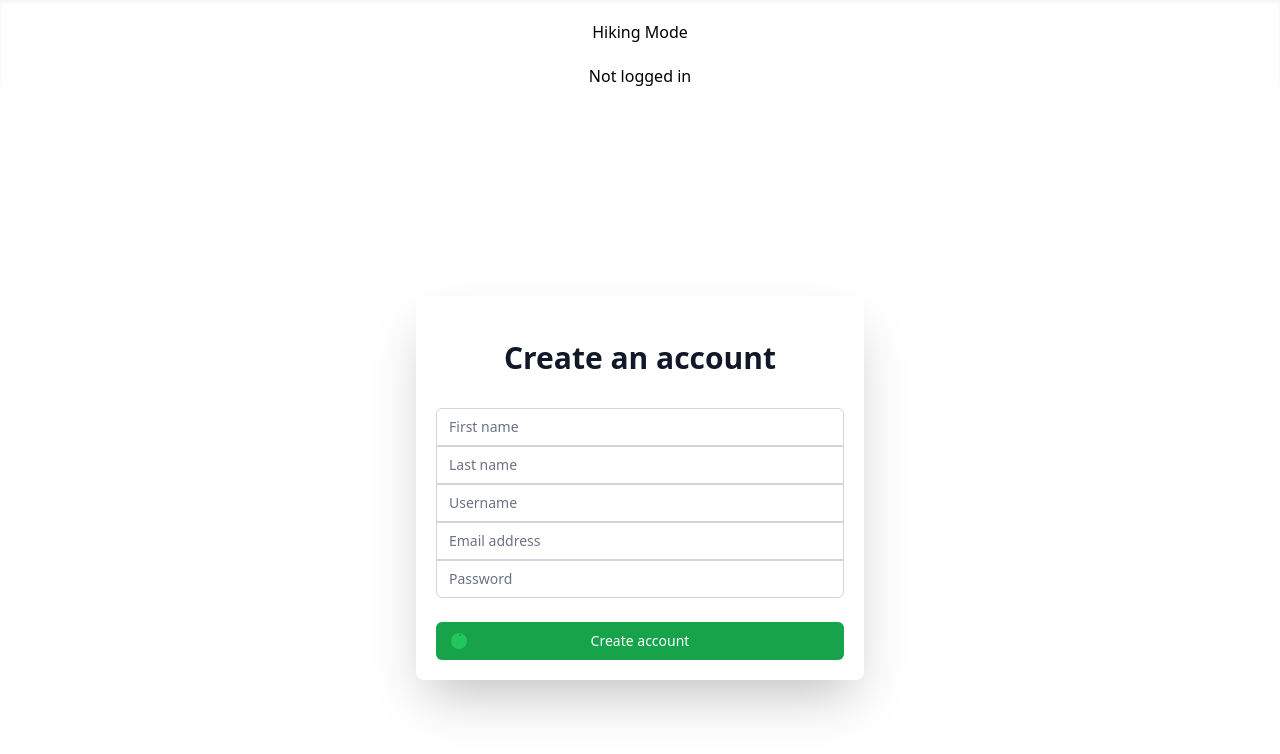
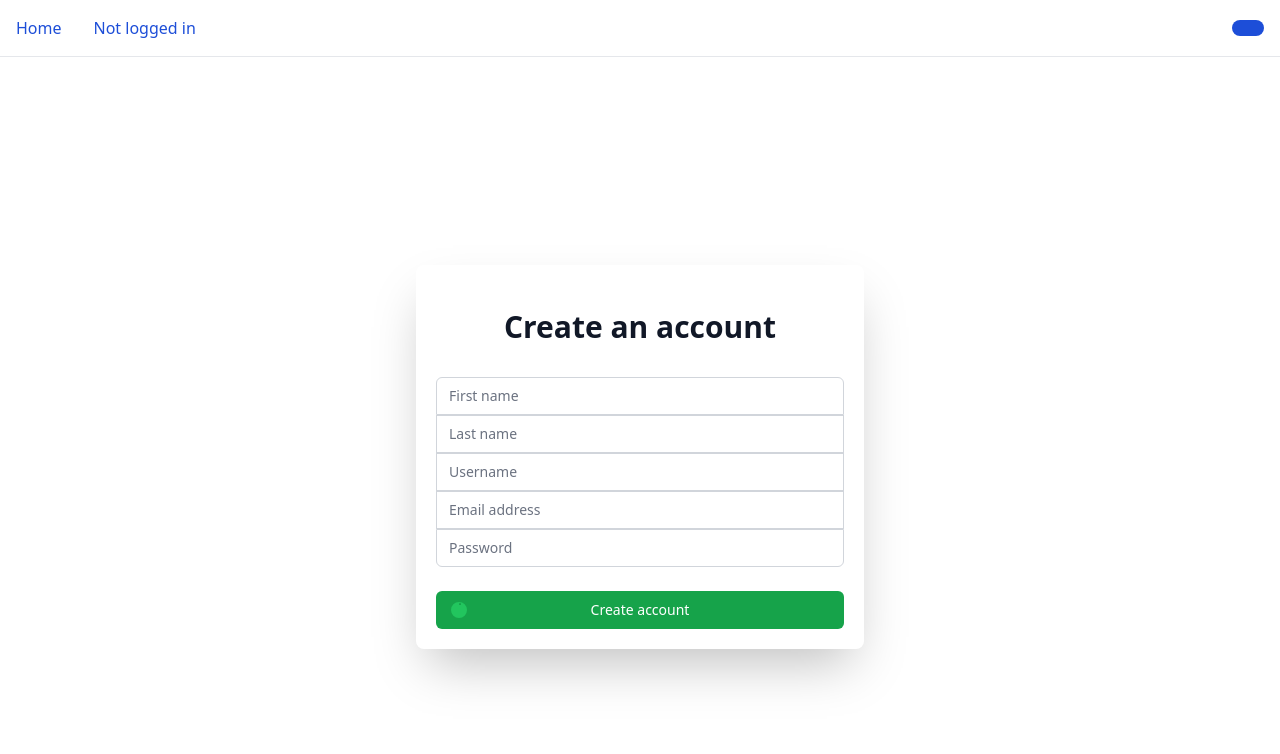
Before and after one commit to Keenan-Nicholson/hiking-app, a React (Vite) app in the folder frontend/: page /create-account in a window 1280 px wide. Shown: the top 754 px of the page. Built offline with nearby package versions, Linux system fonts and the light colour scheme; no server answers.

Commit message:
dropzone and upload gpx button -- no functionality

```diff
--- /dev/null
+++ b/frontend/src/components/DropZone.tsx
@@ -0,0 +1,34 @@
+export const DropZone = () => {
+  return (
+    <div className="flex items-center justify-center w-full">
+      <label
+        htmlFor="dropzone-file"
+        className="flex flex-col items-center justify-center w-full h-64 border-2 border-gray-300 border-dashed rounded-lg cursor-pointer bg-gray-50 dark:hover:bg-bray-800 dark:bg-gray-700 hover:bg-gray-100 dark:border-gray-600 dark:hover:border-gray-500 dark:hover:bg-gray-600"
+      >
+        <div className="flex flex-col items-center justify-center p-5">
+          <svg
+            className="w-8 h-8 mb-4 text-gray-500 dark:text-gray-400"
+            aria-hidden="true"
+            xmlns="http://www.w3.org/2000/svg"
+            fill="none"
+            viewBox="0 0 20 16"
+          >
+            <path
+              stroke="currentColor"
+              stroke-linecap="round"
+              stroke-linejoin="round"
+              stroke-width="2"
+              d="M13 13h3a3 3 0 0 0 0-6h-.025A5.56 5.56 0 0 0 16 6.5 5.5 5.5 0 0 0 5.207 5.021C5.137 5.017 5.071 5 5 5a4 4 0 0 0 0 8h2.167M10 15V6m0 0L8 8m2-2 2 2"
+            />
+          </svg>
+          <p className="mb-2 text-sm text-gray-500 dark:text-gray-400">
+            <span className="font-semibold">Click to upload</span> or drag and
+            drop
+          </p>
+          <p className="text-xs text-gray-500 dark:text-gray-400">GPX File</p>
+        </div>
+        <input id="dropzone-file" type="file" className="hidden" />
+      </label>
+    </div>
+  );
+};
--- a/frontend/src/components/NavBar.tsx
+++ b/frontend/src/components/NavBar.tsx
@@ -1,4 +1,6 @@
 import { useQuery } from "@tanstack/react-query";
+import { DropZone } from "./DropZone";
+import { useState } from "react";
 
 export const NavBar = () => {
   const { data } = useQuery({
@@ -12,10 +14,58 @@ export const NavBar = () => {
   });
   const username = data?.username;
 
+  const [dropZoneVisible, setDropZoneVisible] = useState(false);
+
+  const handleButtonClick = () => {
+    setDropZoneVisible(!dropZoneVisible);
+  };
+
   return (
-    <div className="bg-white text-black text-center m-0 p-0 shadow-inner dark:shadow-black/40">
-      <h1 className="m-0 p-5">Hiking Mode</h1>
-      <p>{username ?? "Not logged in"}</p>
-    </div>
+    <nav className="bg-white dark:bg-gray-900  w-full z-20 top-0 start-0 border-b border-gray-200 dark:border-gray-600">
+      <div className="max-w-screen-xl flex flex-wrap items-center justify-between mx-auto p-4">
+        <div className="flex md:order-2 space-x-3 md:space-x-0 rtl:space-x-reverse">
+          <button
+            onClick={handleButtonClick}
+            type="button"
+            className="text-white bg-blue-700 hover:bg-blue-800 focus:ring-4 focus:outline-none focus:ring-blue-300 font-medium rounded-lg text-sm px-4 py-2 text-center dark:bg-blue-600 dark:hover:bg-blue-700 dark:focus:ring-blue-800"
+          >
+            {username && "Upload GPX"}
+          </button>
+        </div>
+        <div
+          className="items-center justify-between hidden w-full md:flex md:w-auto md:order-1"
+          id="navbar-sticky"
+        >
+          <ul className="flex flex-col p-4 md:p-0 mt-4 font-medium border border-gray-100 rounded-lg bg-gray-50 md:space-x-8 rtl:space-x-reverse md:flex-row md:mt-0 md:border-0 md:bg-white dark:bg-gray-800 md:dark:bg-gray-900 dark:border-gray-700">
+            <li>
+              <a
+                href="/"
+                className="block py-2 px-3 text-white bg-blue-700 rounded md:bg-transparent md:text-blue-700 md:p-0 md:dark:text-blue-500"
+                aria-current="page"
+              >
+                Home
+              </a>
+            </li>
+            <li>
+              <a
+                href="#"
+                className="block py-2 px-3 text-white bg-blue-700 rounded md:bg-transparent md:text-blue-700 md:p-0 md:dark:text-blue-500"
+                aria-current="page"
+              >
+                {username ?? "Not logged in"}
+              </a>
+            </li>
+          </ul>
+        </div>
+        {dropZoneVisible && username && (
+          <div className="popup-overlay">
+            <div className="popup-content">
+              <button onClick={handleButtonClick}>x</button>
+              <DropZone />
+            </div>
+          </div>
+        )}
+      </div>
+    </nav>
   );
 };
--- a/frontend/src/components/root.css
+++ b/frontend/src/components/root.css
@@ -1,9 +1,7 @@
 .map-wrap {
   position: relative;
   width: 100%;
-  height: calc(
-    100vh - 64px
-  );
+  height: calc(100vh - 64px);
 }
 
 .map {
@@ -11,3 +9,19 @@
   width: 100%;
   height: 100%;
 }
+
+.popup-overlay {
+  position: fixed;
+  top: 0;
+  left: 0;
+  width: 100%;
+  height: 100%;
+  display: flex;
+  justify-content: center;
+  align-items: center;
+  z-index: 100;
+}
+
+.popup-content {
+  border-radius: 8px;
+}
```
Also changed, not shown: 1 other file (tests, documents, lock files or other folders).
